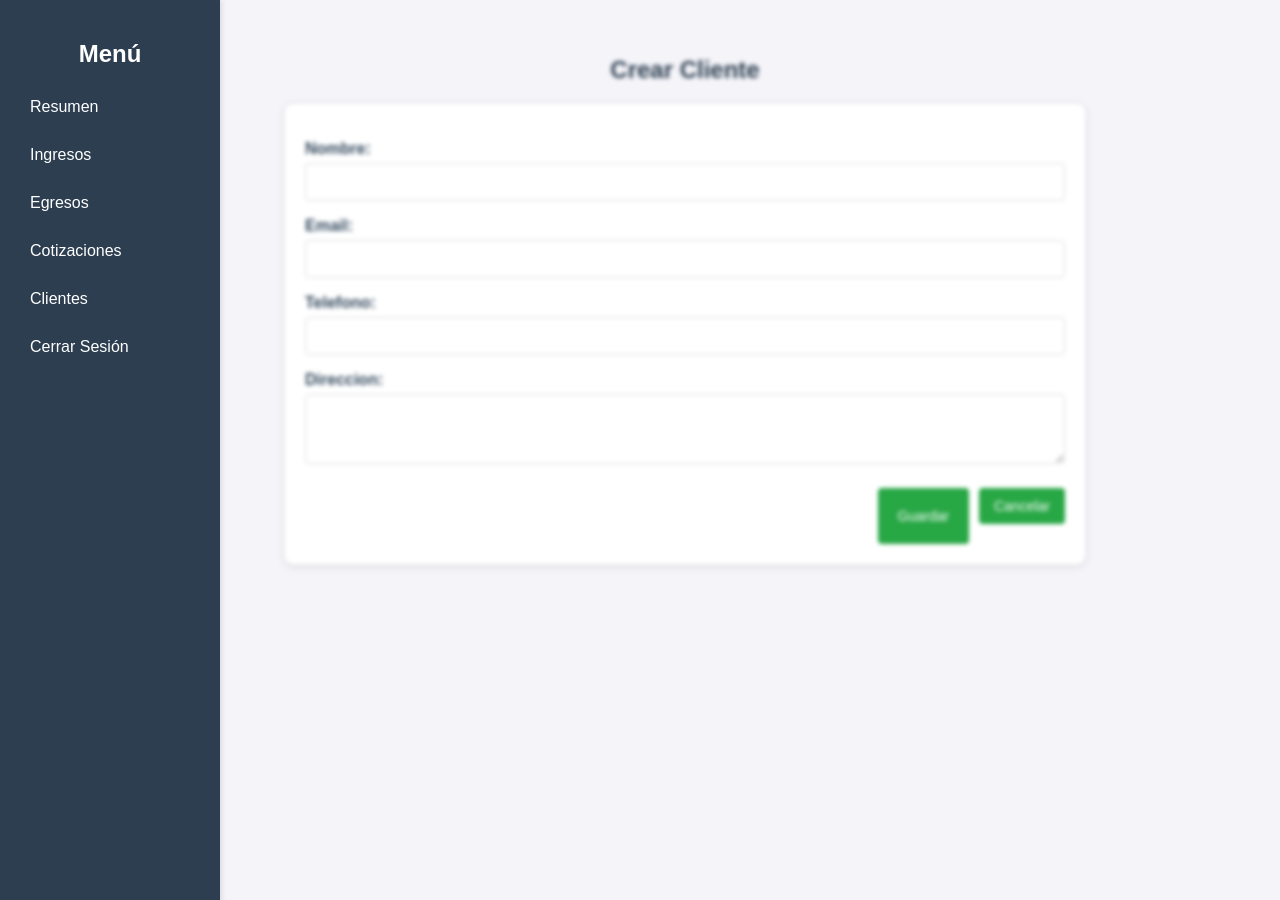
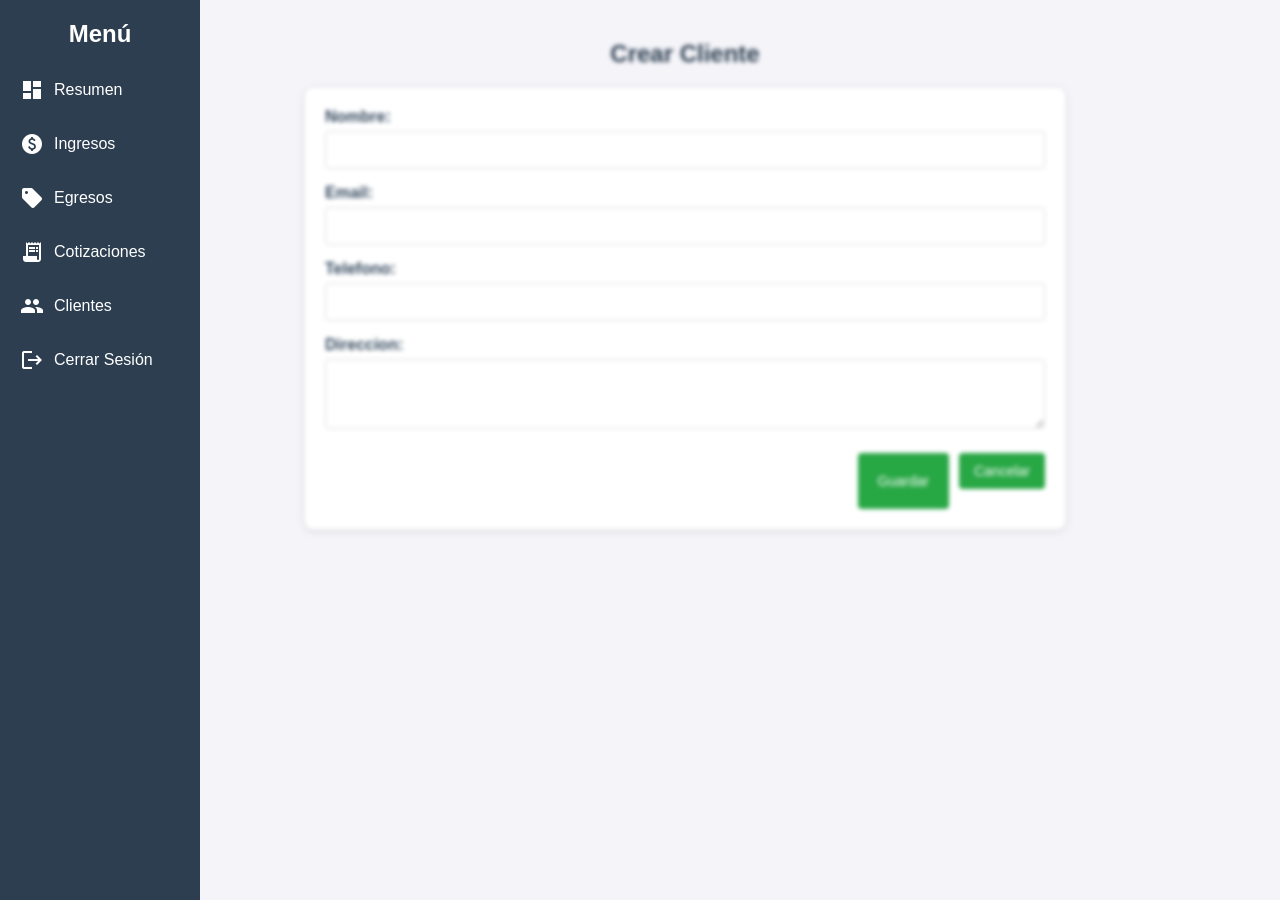
Before and after one commit to choterifa/ERP, a Django app: page /cotizaciones/clientes/crear/ in a window 1280 px wide. Run offline with Django 5.2, Linux system fonts and the light colour scheme; a user stored in the database is signed in.

Commit message:
icnos agregados

```diff
--- a/finanzas/templates/finanzas/menu.html
+++ b/finanzas/templates/finanzas/menu.html
@@ -1,157 +1,31 @@
 <!DOCTYPE html>
 <html lang="es">
+
 <head>
     <meta charset="UTF-8">
     <meta name="viewport" content="width=device-width, initial-scale=1.0">
     <title>{% block title %}Finanzas{% endblock %}</title>
-    <style>
-        /* Estilos generales */
-        body {
-            font-family: Arial, sans-serif;
-            margin: 0;
-            padding: 0;
-            display: flex;
-        }
+    {% load static %}
+    <link rel="stylesheet" href="{% static 'css/menu.css' %}">
+    <link href="https://fonts.googleapis.com/icon?family=Material+Icons" rel="stylesheet">
 
-        /* Menú lateral */
-        .menu-lateral {
-            width: 70px; /* Ancho inicial del menú retraído */
-            background-color: #2c3e50;
-            height: 100vh;
-            padding: 20px 10px; /* Menos padding horizontal para el menú retraído */
-            box-shadow: 2px 0 5px rgba(0, 0, 0, 0.1);
-            position: fixed;
-            left: 0;
-            top: 0;
-            transition: width 0.3s ease; /* Transición suave */
-            overflow: hidden; /* Oculta el contenido que se desborda */
-            z-index: 1000; /* Asegura que el menú esté por encima del contenido */
-        }
 
-        .menu-lateral:hover {
-            width: 200px; /* Ancho expandido */
-        }
+</head>
 
-        .menu-lateral h2 {
-            color: #fff;
-            text-align: center;
-            margin-bottom: 20px;
-            white-space: nowrap; /* Evita el salto de línea */
-            opacity: 1; /* Oculta el texto cuando el menú está retraído---modificado: se cambio a 1 para que se vea la letra menu */
-            transition: opacity 0.3s ease; /* Transición suave */
-        }
-
-        .menu-lateral:hover h2 {
-            opacity: 1; /* Muestra el texto cuando el menú está expandido */
-        }
-
-        .menu-lateral ul {
-            list-style: none;
-            padding: 0;
-        }
-
-        .menu-lateral ul li {
-            margin-bottom: 10px;
-        }
-
-        .menu-lateral ul li a {
-            color: #fff;
-            text-decoration: none;
-            display: flex;
-            align-items: center; /* Centra el ícono y el texto verticalmente */
-            padding: 10px;
-            border-radius: 4px;
-            transition: background-color 0.3s;
-            white-space: nowrap; /* Evita el salto de línea */
-            opacity: 0; /* Oculta el texto cuando el menú está retraído */
-            transition: opacity 0.3s ease; /* Transición suave */
-        }
-
-        .menu-lateral:hover ul li a {
-            opacity: 1; /* Muestra el texto cuando el menú está expandido */
-        }
-
-        .menu-lateral ul li a:hover {
-            background-color: #34495e;
-        }
-
-        /* Íconos (opcional) */
-        .menu-lateral ul li a i {
-            margin-right: 10px; /* Espacio entre el ícono y el texto */
-        }
-
-        /* Contenido principal */
-        .contenido-principal {
-            margin-left: 90px; /* Ajusta el margen para el menú retraído + separación */
-            padding: 20px;
-            width: calc(100% - 90px);
-            transition: margin-left 0.3s ease, filter 0.3s ease; /* Transición suave */
-        }
-
-        /* Efecto de difuminado cuando el menú está expandido */
-        .menu-lateral:hover ~ .contenido-principal {
-            filter: blur(2px); /* Aplica un difuminado al contenido principal */
-        }
-
-        /* Estilos para la tabla */
-        table {
-            width: 100%;
-            border-collapse: collapse;
-            margin-top: 20px;
-        }
-
-        th, td {
-            padding: 12px;
-            text-align: left;
-            border-bottom: 1px solid #ddd;
-        }
-
-        th {
-            background-color: #007bff;
-            color: #fff;
-        }
-
-        tr:hover {
-            background-color: #f1f1f1;
-        }
-
-        .actions a {
-            margin-right: 10px;
-            color: #ffffff;
-            text-decoration: none;
-        }
-
-        .actions a:hover {
-            text-decoration: underline;
-        }
-
-        /* Botones */
-        a.btn {
-            display: inline-block;
-            padding: 10px 15px;
-            background-color: #28a745;
-            color: #fff;
-            text-decoration: none;
-            border-radius: 4px;
-            margin-bottom: 20px;
-        }
-
-        a.btn:hover {
-            background-color: #218838;
-        }
-    </style>
-</head>
 <body>
     <!-- Menú lateral -->
     <div class="menu-lateral">
         <h2>Menú</h2>
         <ul>
-            <li><a href="{% url 'resumen_finanzas' %}"><i class="fas fa-wallet"></i> Resumen</a></li>
-            <li><a href="{% url 'lista_ingresos' %}"><i class="fas fa-money-bill"></i> Ingresos</a></li>
-            <li><a href="{% url 'lista_egresos' %}"><i class="fas fa-wallet"></i> Egresos</a></li>
-            <li><a href="{% url 'lista_cotizaciones' %}"><i class="fas fa-file-invoice"></i> Cotizaciones</a></li>
-            <li><a href="{% url 'lista_clientes' %}"><i class="fas fa-users"></i> Clientes</a></li>
-            <li><a href="{% url 'usuarios:logout' %}"><i class="fas fa-sign-out-alt"></i> Cerrar Sesión</a></li>
+
+            <li>
+                <a href="{% url 'resumen_finanzas' %}"><i class="material-icons">dashboard</i> Resumen</a>
+            </li>
+            <li><a href="{% url 'lista_ingresos' %}"><i class="material-icons">paid</i>Ingresos</a></li>
+            <li><a href="{% url 'lista_egresos' %}"><i class="material-icons">sell</i> Egresos</a></li>
+            <li><a href="{% url 'lista_cotizaciones' %}"><i class="material-icons">receipt_long</i>Cotizaciones</a></li>
+            <li><a href="{% url 'lista_clientes' %}"><i class="material-icons">group</i>Clientes</a></li>
+            <li><a href="{% url 'usuarios:logout' %}"><i class="material-icons">logout</i></i> Cerrar Sesión</a></li>
 
         </ul>
     </div>
@@ -163,4 +37,5 @@
         {% endblock %}
     </div>
 </body>
+
 </html>
--- /dev/null
+++ b/usuarios/static/css/menu.css
@@ -0,0 +1,161 @@
+@import url('https://fonts.googleapis.com/css2?family=Poppins:ital,wght@0,100;0,200;0,300;0,400;0,500;0,600;0,700;0,800;0,900;1,100;1,200;1,300;1,400;1,500;1,600;1,700;1,800;1,900&display=swap');
+
+* {
+    margin: 0px;
+    padding: 0px;
+    box-sizing: border-box;
+    /* outline: 1px solid red; */
+}
+
+:root {
+    --border_btns: 8px;
+}
+
+/* Estilos generales */
+body {
+    font-family: "Poppins", sans-serif;
+    margin: 0;
+    padding: 0;
+    display: flex;
+}
+
+/* Menú lateral */
+.menu-lateral {
+    width: 5%;
+    background-color: #2c3e50;
+    height: 100vh;
+    padding: 20px 10px;
+    position: fixed;
+    left: 0;
+    top: 0;
+    transition: width 0.3s ease;
+    overflow: hidden;
+    z-index: 1000;
+}
+
+.menu-lateral:hover {
+    width: 200px;
+    /* Ancho expandido */
+}
+
+.menu-lateral h2 {
+    color: #fff;
+    text-align: center;
+    margin-bottom: 20px;
+    white-space: nowrap;
+    /* Evita el salto de línea */
+    opacity: 1;
+    /* Oculta el texto cuando el menú está retraído---modificado: se cambio a 1 para que se vea la letra menu */
+    transition: opacity 0.3s ease;
+    /* Transición suave */
+}
+
+.menu-lateral:hover h2 {
+    opacity: 1;
+    /* Muestra el texto cuando el menú está expandido */
+}
+
+.menu-lateral ul {
+    list-style: none;
+    padding: 0;
+}
+
+.menu-lateral ul li {
+    margin-bottom: 10px;
+}
+
+.menu-lateral ul li a {
+    color: #fff;
+    text-decoration: none;
+    display: flex;
+    align-items: center;
+    /* Centra el ícono y el texto verticalmente */
+    padding: 10px;
+    border-radius: 4px;
+    transition: background-color 0.3s;
+    white-space: nowrap;
+    /* Evita el salto de línea */
+    opacity: 0;
+    /* Oculta el texto cuando el menú está retraído */
+    transition: opacity 0.3s ease;
+    /* Transición suave */
+}
+
+.menu-lateral:hover ul li a {
+    opacity: 1;
+    /* Muestra el texto cuando el menú está expandido */
+}
+
+.menu-lateral ul li a:hover {
+    background-color: #34495e;
+}
+
+/* Íconos (opcional) */
+.menu-lateral ul li a i {
+    margin-right: 10px;
+    /* Espacio entre el ícono y el texto */
+}
+
+/* Contenido principal */
+.contenido-principal {
+    margin-left: 90px;
+    /* Ajusta el margen para el menú retraído + separación */
+    padding: 20px;
+    width: calc(100% - 90px);
+    transition: margin-left 0.3s ease, filter 0.3s ease;
+    /* Transición suave */
+}
+
+/* Efecto de difuminado cuando el menú está expandido */
+.menu-lateral:hover~.contenido-principal {
+    filter: blur(2px);
+    /* Aplica un difuminado al contenido principal */
+}
+
+/* Estilos para la tabla */
+table {
+    width: 100%;
+    border-collapse: collapse;
+    margin-top: 20px;
+}
+
+th,
+td {
+    padding: 12px;
+    text-align: left;
+    border-bottom: 1px solid #ddd;
+}
+
+th {
+    background-color: #007bff;
+    color: #fff;
+}
+
+tr:hover {
+    background-color: #f1f1f1;
+}
+
+.actions a {
+    margin-right: 10px;
+    color: #ffffff;
+    text-decoration: none;
+}
+
+.actions a:hover {
+    text-decoration: underline;
+}
+
+/* Botones */
+a.btn {
+    display: inline-block;
+    padding: 10px 15px;
+    background-color: #28a745;
+    color: #fff;
+    text-decoration: none;
+    border-radius: 4px;
+    margin-bottom: 20px;
+}
+
+a.btn:hover {
+    background-color: #218838;
+}
```
Also changed, not shown: db.sqlite3.
